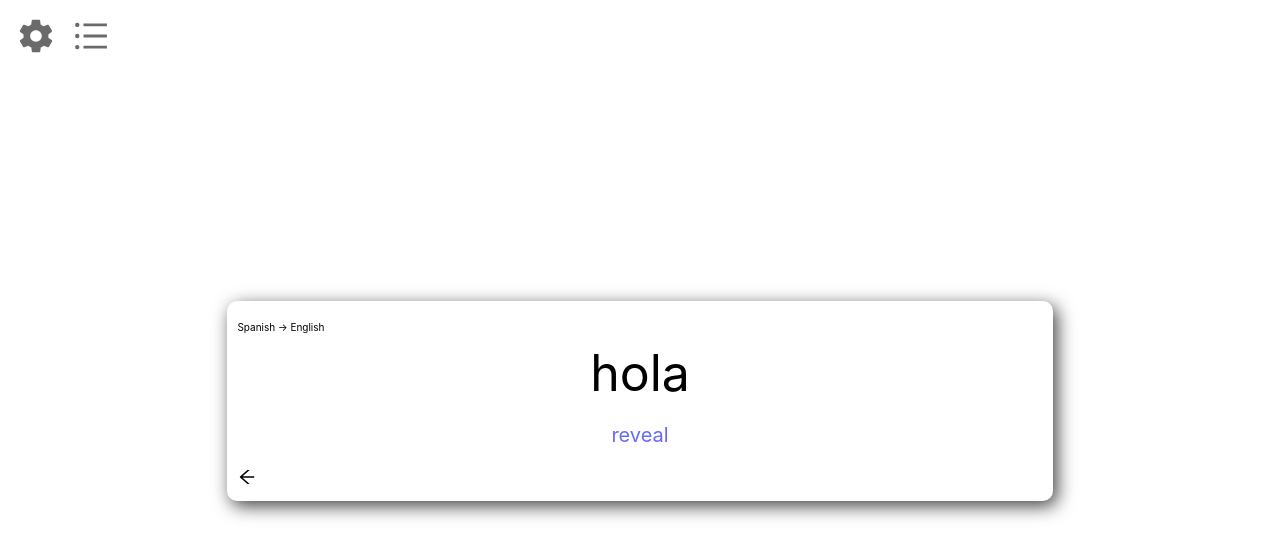
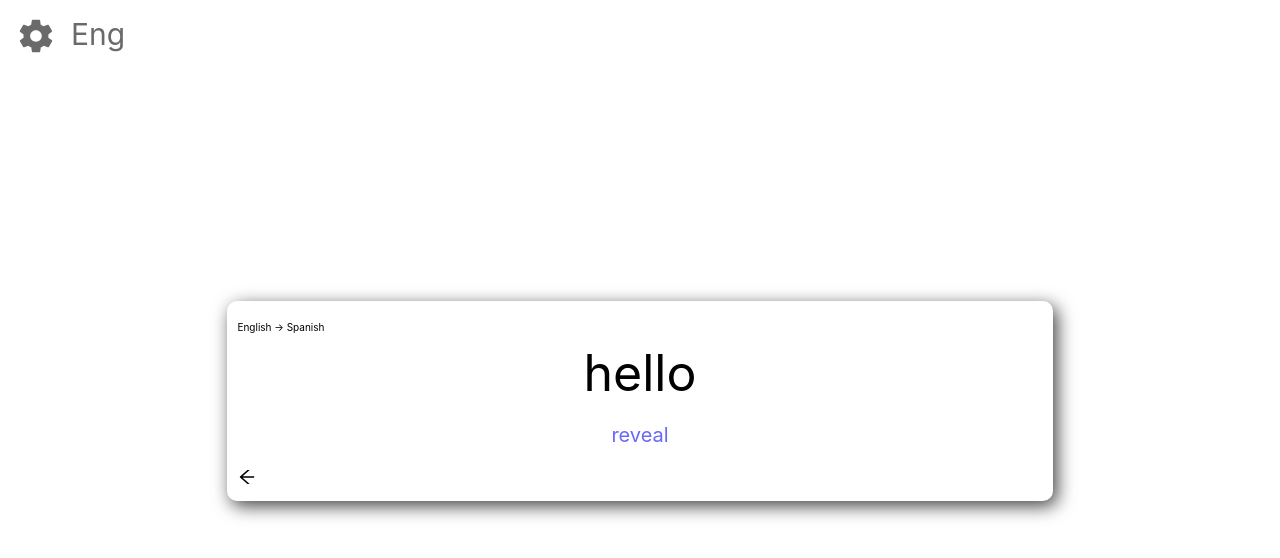
Before and after one commit to tal3898/vocabulary-practice, a React (Create React App) app: page / in a window 1280 px wide. Shown: the top 558 px of the page. Built offline with nearby package versions, Linux system fonts and the light colour scheme.

Commit message:
changed the original language according to the client

```diff
--- a/src/App.css
+++ b/src/App.css
@@ -16,6 +16,15 @@
   height: fit-content;
   border-radius: 10px;
   margin: 15px 0px 0px 15px;
+}
+
+
+.originalLangBtn {
+  /* background-color: rgb(106 106 106); */
+  color: rgb(106 106 106);
+  margin: 15px 0px 0px 15px;
+  font-size: 30px;
+  padding: 0px;
 }
 
 .applyListButton {
--- a/src/App.tsx
+++ b/src/App.tsx
@@ -6,6 +6,7 @@ import { CiPlay1 } from 'react-icons/ci';
 import { IoMdSettings } from 'react-icons/io';
 import './App.css';
 import Card from './card/card';
+import { OriginalLanguage } from './models/originalLanguage';
 import { Word } from './models/word';
 
 const style = {
@@ -37,6 +38,7 @@ function App() {
   const [wordsInputText, setWordsInputText] = useState('');
   const [wordsList, setWordsList] = useState<Word[]>(stub);
   const [hasError, setHasError] = useState(false);
+  const [fromLanguage, setFromLanguage] = useState(OriginalLanguage.ENGLISH);
 
   const changeWordsList = () => {
     try {
@@ -64,6 +66,16 @@ function App() {
 
   }
 
+  const changeOriginalLanguage = () => {
+    if (fromLanguage === OriginalLanguage.ENGLISH) {
+      setFromLanguage(OriginalLanguage.SPANISH);
+    } else if (fromLanguage === OriginalLanguage.SPANISH) {
+      setFromLanguage(OriginalLanguage.RANDOM);
+    } else if (fromLanguage === OriginalLanguage.RANDOM) {
+      setFromLanguage(OriginalLanguage.ENGLISH);
+    }
+  }
+
   return (
     <div className="App" style={{ padding: 1}}>
         {/* <p>hjel</p> */}
@@ -71,12 +83,12 @@ function App() {
           <div onClick={() => setOpen(true)} className="listButton">
             <IoMdSettings color='rgb(106 106 106)' size={40} />
           </div>
-          <div onClick={() => setOpen(true)} className="listButton">
-            <AiOutlineUnorderedList color='rgb(106 106 106)' size={40} />
+          <div onClick={() => changeOriginalLanguage()} className="originalLangBtn">
+            {fromLanguage}
           </div>
         </div>
         <div className='content' style={{display: 'flex', height: '100%'}}>
-          <Card wordsList={wordsList} />
+          <Card fromLanguage={fromLanguage} wordsList={wordsList} />
         </div>
 
         <Modal
@@ -89,11 +101,10 @@ function App() {
             <div style={{marginBottom: 5, fontSize: 20}}>List the words to practice</div>
             <div style={{visibility: hasError ? 'visible' : 'hidden'}} className="errorText">Error: Not valid format</div>
             <div style={{ width: '100%', height: '10rem', paddingRight: 10}} >
-            <textarea value={wordsInputText} onChange={(e) => setWordsInputText(e.target.value)} name="Text1" style={{resize: 'none', width: '100%', height: '100%'}}/>
+              <textarea value={wordsInputText} onChange={(e) => setWordsInputText(e.target.value)} name="Text1" style={{resize: 'none', width: '100%', height: '100%'}}/>
             </div>
             <div className='applyListButton'>
               <CiPlay1 onClick={changeWordsList} size={30}/>
-
             </div>
           </Box>
         </Modal>
--- a/src/card/card.tsx
+++ b/src/card/card.tsx
@@ -1,10 +1,12 @@
-import React, { useState } from 'react';
+import React, { useEffect, useMemo, useState } from 'react';
 import './card.css';
 import {Word} from '../models/word'
 import {AiOutlineArrowLeft} from 'react-icons/ai'
+import { OriginalLanguage } from '../models/originalLanguage';
 
 interface Props {
     wordsList: Word[];
+    fromLanguage: OriginalLanguage;
 }
 
 const defaultWord: Word = {english: '...', spanish: '...'};
@@ -13,10 +15,35 @@ function getRandomInt(max: number) {
   return Math.floor(Math.random() * max);
 }
 
-function Card({wordsList}: Props) {
+function Card({fromLanguage, wordsList}: Props) {
   const [isTranslationHidden, setIsTranslationHidden] = useState(true);
   const [currentWord, setCurrentWord] = useState(wordsList[0] ?? defaultWord);
-  const [translateFromEnglish, setTranslateFromEnglish] = useState(false);
+  const [translateFromEnglish, setTranslateFromEnglish] = useState(fromLanguage === OriginalLanguage.ENGLISH);
+  // console.log({translateFromEnglish, fromLanguage})
+
+  // const translateFromEnglish = useMemo(() => {
+  //   console.log('d')
+  //   if (fromLanguage === OriginalLanguage.ENGLISH) {
+  //     return true;
+  //   } else if (fromLanguage === OriginalLanguage.SPANISH) {
+  //     return false;
+  //   } else {
+  //     const randomBinaryNumber = getRandomInt(2);
+  //     return randomBinaryNumber === 1;
+  //   }
+  // }, [])
+
+  useEffect(() => {
+      console.log('d')
+      if (fromLanguage === OriginalLanguage.ENGLISH) {
+        setTranslateFromEnglish(true);
+      } else if (fromLanguage === OriginalLanguage.SPANISH) {
+        setTranslateFromEnglish(false);
+      } else {
+        const randomBinaryNumber = getRandomInt(2);
+        setTranslateFromEnglish(randomBinaryNumber === 1);
+      }
+    }, [fromLanguage])
 
   const changeWordRandomly = () => {
     const randomIndex = getRandomInt(wordsList.length);
@@ -29,8 +56,11 @@ function Card({wordsList}: Props) {
   }
 
   const changeToNextWord = () => {
+    if (fromLanguage === OriginalLanguage.RANDOM) {
+      console.log('changins')
+      changeOriginalLanguageRandomly();
+    }
     changeWordRandomly();
-    changeOriginalLanguageRandomly();
     setIsTranslationHidden(true);
   }
 
--- /dev/null
+++ b/src/models/originalLanguage.ts
@@ -0,0 +1,5 @@
+export enum OriginalLanguage {
+    ENGLISH = "Eng",
+    SPANISH = "Esp",
+    RANDOM = "Ran"
+}
```
